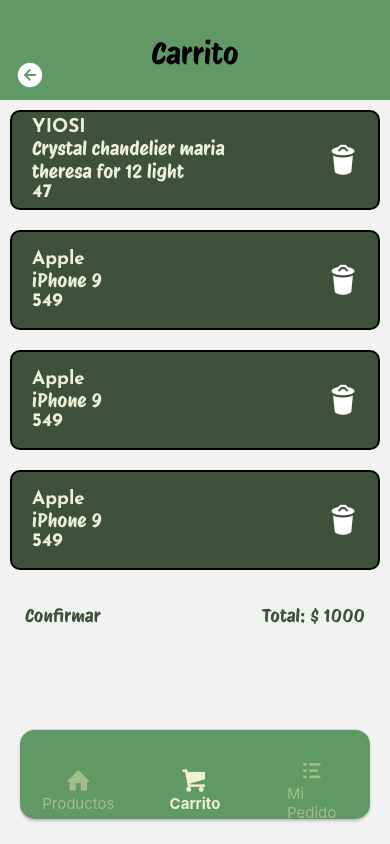
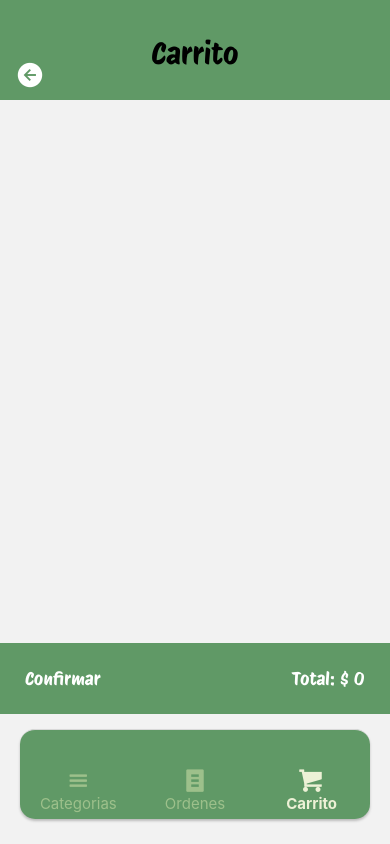
Before and after one commit to dmbruno/ReactNative-DiegoBruno, a React Native app: screen /CartStack in a window 390 px wide. Built offline with nearby package versions, Linux system fonts and the light colour scheme.

Commit message:
implementacion de redux

```diff
--- a/App.js
+++ b/App.js
@@ -6,7 +6,8 @@
 import { useFonts } from "expo-font"
 import { fontsCollection } from './src/utils/Global/fonts';
 import MainNavigator from './src/Components/Navigator/MainNavigator';
-
+import { store } from './src/app/store'
+import { Provider } from 'react-redux'
 
 
 
@@ -32,7 +33,9 @@
   return (
     <>
       <StatusBar backgroundColor={colors.green2} />
-      <MainNavigator/>
+      <Provider store={store}>
+        <MainNavigator />
+      </Provider>
     </>
   );
 }
--- a/src/Components/CartItem.js
+++ b/src/Components/CartItem.js
@@ -1,18 +1,26 @@
-import { StyleSheet, Text, View } from 'react-native'
-import {Entypo} from "@expo/vector-icons"
+import { Pressable, StyleSheet, Text, View } from 'react-native'
+import { Entypo } from "@expo/vector-icons"
 import colors from "../utils/Global/Colors"
 import Fonts from '../utils/Global/fonts'
+import { deleteCartItem } from '../features/Carrito/carritoSlice'
+import { useDispatch } from 'react-redux'
 
 
-const CartItem = ({item}) => {
+const CartItem = ({ item }) => {
+
+    const dispatch = useDispatch()
+
     return (
         <View style={styles.card}>
             <View style={styles.container}>
                 <Text style={styles.text1}>{item.brand}</Text>
                 <Text style={styles.text}>{item.title}</Text>
                 <Text style={styles.text2}>{item.price}</Text>
+                <Text style={styles.text2}>{item.quantity}</Text>
             </View>
-            <Entypo name="trash" size={30} color="white"/>
+            <Pressable onPress={()=> dispatch(deleteCartItem(item.id))}>
+                <Entypo name="trash" size={30} color="white" />
+            </Pressable>
         </View>
     )
 }
@@ -20,34 +28,34 @@
 export default CartItem
 
 const styles = StyleSheet.create({
-    card:{
+    card: {
         backgroundColor: colors.green3,
-        padding:20,
-        margin:10,
-        borderWidth:2,
-        borderRadius:10,
-        flexDirection:"row",
-        justifyContent:"space-between",
-        height:100,
-        alignItems:"center"
+        padding: 20,
+        margin: 10,
+        borderWidth: 2,
+        borderRadius: 10,
+        flexDirection: "row",
+        justifyContent: "space-between",
+        height: 100,
+        alignItems: "center"
     },
-    container:{
-        width:"70%",
+    container: {
+        width: "70%",
 
     },
-    text:{
+    text: {
         color: colors.lightGray,
-        fontSize:19,
+        fontSize: 19,
         fontFamily: Fonts.ProtestRiotRegular
     },
-    text1:{
+    text1: {
         color: colors.lightGray,
-        fontSize:19,
+        fontSize: 19,
         fontFamily: Fonts.JosefinSansBold
     },
-    text2:{
+    text2: {
         color: colors.lightGray,
-        fontSize:19,
+        fontSize: 19,
         fontFamily: Fonts.JosefinSansBold
     }
 
--- a/src/Components/Navigator/MainNavigator.js
+++ b/src/Components/Navigator/MainNavigator.js
@@ -3,8 +3,8 @@
 import { createBottomTabNavigator } from '@react-navigation/bottom-tabs';
 import CartStack from "./CartStack";
 import OrderStack from "./OrderStack";
-import { StyleSheet, View, Text } from "react-native";
-import colors, { Colors } from "../../utils/Global/Colors"
+import { StyleSheet } from "react-native";
+import colors from "../../utils/Global/Colors"
 import TabBarIcon from "../TabBarIcon";
 
 const Tab = createBottomTabNavigator();
@@ -17,8 +17,8 @@
                 initialRouteName="ShopStack"
                 screenOptions={{
                     headerShown: false,
-                    tabBarShowLabel:false,
-                    tabBarHideOnKeyboard:true,
+                    tabBarShowLabel: false,
+                    tabBarHideOnKeyboard: true,
                     tabBarStyle: styles.tabBar,
                 }}
             >
@@ -26,23 +26,24 @@
                     name="ShopStack"
                     component={ShopStack}
                     options={{
-                        tabBarIcon: ({focused}) => <TabBarIcon title="Productos" nameIcon="home" focused={focused} />
-                    }}
-                />
-                <Tab.Screen
-                    name="CartStack"
-                    component={CartStack}
-                    options={{
-                        tabBarIcon: ({focused}) => <TabBarIcon title="Carrito" nameIcon="shopping-cart" focused={focused} />
+                        tabBarIcon: ({ focused }) => <TabBarIcon title="Categorias" nameIcon="menu" focused={focused} />
                     }}
                 />
                 <Tab.Screen
                     name="OrderStack"
                     component={OrderStack}
                     options={{
-                        tabBarIcon: ({focused}) => <TabBarIcon title="Mi Pedido" nameIcon="list" focused={focused} />
+                        tabBarIcon: ({ focused }) => <TabBarIcon title="Ordenes" nameIcon="text-document-inverted" focused={focused} />
                     }}
                 />
+                    <Tab.Screen
+                        name="CartStack"
+                        component={CartStack}
+                        options={{
+                            tabBarIcon: ({ focused }) => <TabBarIcon title="Carrito" nameIcon="shopping-cart" focused={focused} />
+                        }}
+                    />
+
             </Tab.Navigator>
         </NavigationContainer>
     )
--- a/src/Components/Navigator/ShopStack.js
+++ b/src/Components/Navigator/ShopStack.js
@@ -14,7 +14,6 @@
                 return {
                     header: () => {
                         return <Header
-
                             navigation={navigation}
                             title={route.name === "Home" ? "Menu Grizzly" :
                                 route.name === "ProductsByCategory" ? route.params.categorySelected :
--- a/src/Components/ProductCategory.js
+++ b/src/Components/ProductCategory.js
@@ -1,5 +1,6 @@
 import { StyleSheet, Text, Image, Pressable } from 'react-native'
 import colors from '../utils/Global/Colors'
+
 
 
 const ProductCategory = ({ item, navigation }) => {
@@ -10,6 +11,9 @@
         </Pressable>
     )
 }
+
+
+
 
 export default ProductCategory
 
--- a/src/Screens/Cart.js
+++ b/src/Screens/Cart.js
@@ -1,22 +1,29 @@
 import { FlatList, Pressable, StyleSheet, Text, View } from 'react-native'
-import cart from "../utils/data/cart.json"
 import Fonts from '../utils/Global/fonts'
 import colors from '../utils/Global/Colors'
 import CartItem from '../Components/CartItem'
+import { useSelector } from 'react-redux'
+
+
 
 const Cart = () => {
+
+    const carrito = useSelector((state)=>state.carrito)
+    const { items, total } = carrito
+
+
     return (
-        <View styles={styles.container}>
+        <View style={styles.container}>
             <FlatList
-                data={cart.item}
-                keyExtractor={(item) => item.id}
+                data={items}
+                keyExtractor={(item) => item.id.toString()}
                 renderItem={({item}) => <CartItem item={item}/>}
             />
             <View style={styles.confirmContainer}>
                 <Pressable>
                     <Text style={styles.confirmText}>Confirmar</Text>
                 </Pressable>
-                <Text style={styles.confirmText}>Total: $ {cart.total}</Text>
+                <Text style={styles.confirmText}>Total: $ {total}</Text>
             </View>
 
         </View>
@@ -33,14 +40,16 @@
     },
     confirmContainer:{
         flexDirection:"row",
-        backgroundColor:"gay",
+        backgroundColor:colors.green2,
         padding:25,
-        justifyContent:"space-between"
+        justifyContent:"space-between",
+        bottom:130
+
     },
     confirmText:{
         fontFamily: Fonts.ProtestRiotRegular,
         fontSize:18,
-        color:colors.green3
+        color:"white"
     }
 
 })
--- a/src/Screens/ProductDetail.js
+++ b/src/Screens/ProductDetail.js
@@ -3,12 +3,15 @@
 import { useEffect, useState } from 'react';
 import colors from "../utils/Global/Colors"
 import Fonts from '../utils/Global/fonts';
+import { addCartItem } from '../features/Carrito/carritoSlice';
+import { useDispatch } from 'react-redux';
 
 
 
 const ProductDetail = ({ portrait, route }) => {
+
+    const dispatch = useDispatch()
     const {productId} = route.params
-
     const [product, setProduct] = useState({})
 
 
@@ -34,8 +37,8 @@
                     </View>
                     <View style={[styles.containerText2,!portrait&&{width:"60%"}]}>
                         <Text style={styles.price}>$ {product.price}</Text>
-                        <Pressable>
-                            <Text style={styles.buyNow}>Buy Now</Text>
+                        <Pressable onPress={()=> dispatch(addCartItem(product)) }>
+                            <Text style={styles.buyNow}>Comprar</Text>
                         </Pressable>
                     </View>
                 </View>
--- /dev/null
+++ b/src/app/store.js
@@ -0,0 +1,8 @@
+import { configureStore } from '@reduxjs/toolkit'
+import carritoReducer from "../features/Carrito/carritoSlice"
+
+export const store = configureStore({
+    reducer: {
+        carrito: carritoReducer
+    },
+})
--- /dev/null
+++ b/src/features/Carrito/carritoSlice.js
@@ -0,0 +1,37 @@
+import { createSlice } from "@reduxjs/toolkit";
+
+const initialState = {
+    items:[],
+    total:0
+}
+
+const carritoSlice = createSlice({
+    name: "carrito",
+    initialState,
+    reducers:{
+        addCartItem:(state,actions) =>{
+            const index = state.items.some((item)=> item.id === actions.payload.id)
+            if(!index){
+                state.items = [...state.items,{...actions.payload,quantity:1}]
+            }else{
+                state.items = state.items.map((item)=>{
+                    if(item.id=== actions.payload.id){
+                        return {...item,quantity: item.quantity + 1}
+                    }
+                    return item
+                })
+            }
+            state.total = state.items.reduce((acc, item)=> acc = acc + item.price * item.quantity,0)
+
+        },
+        deleteCartItem:(state,actions)=>{
+            state.items = state.items.filter((item)=> item.id !== actions.payload)
+            state.total = state.items.reduce((acc, item)=> acc = acc + item.price * item.quantity,0)
+        }
+    }
+})
+
+
+export const {addCartItem, deleteCartItem } = carritoSlice.actions
+
+export default carritoSlice.reducer
```
Also changed, not shown: package.json (+6 -1 lines), 1 other file (tests, documents, lock files or other folders).
